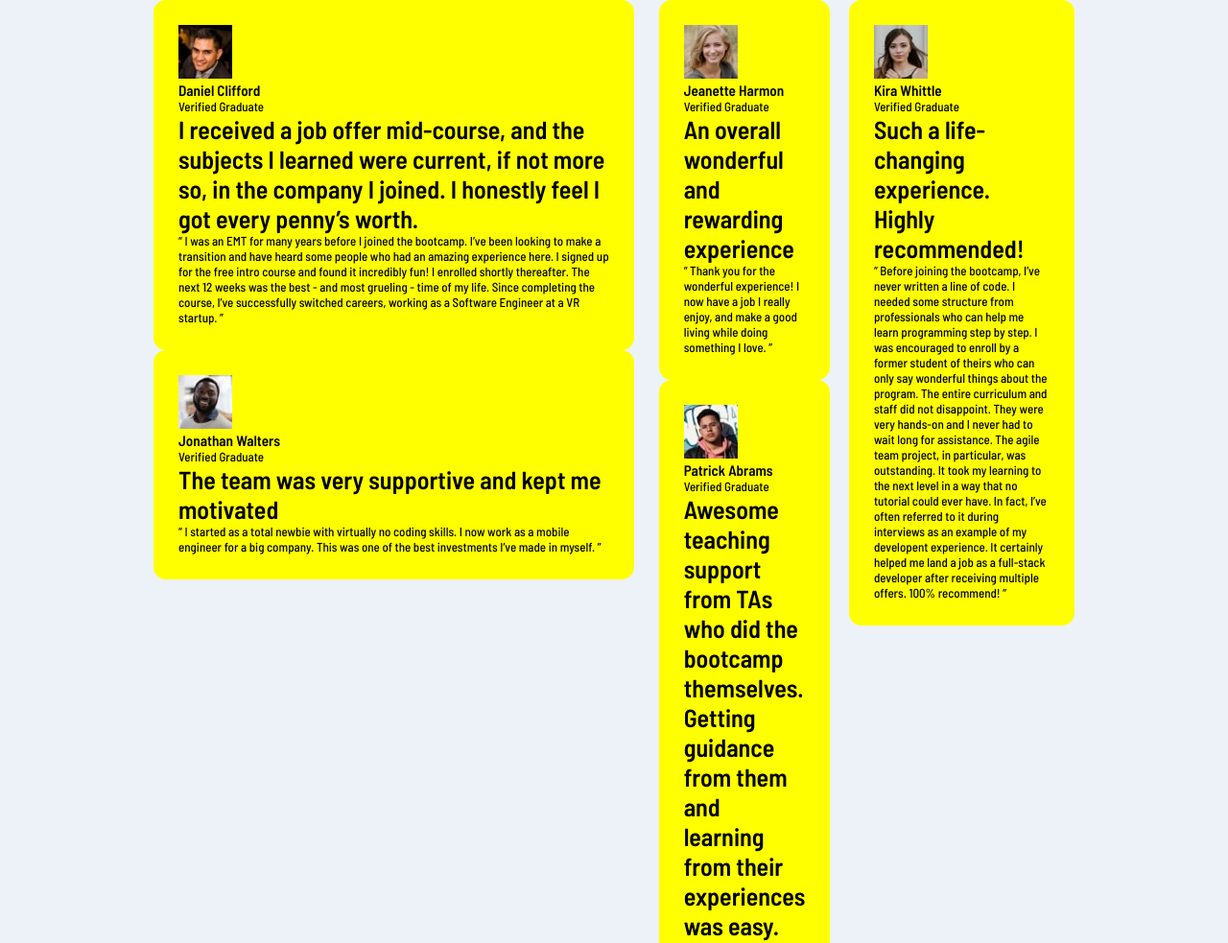
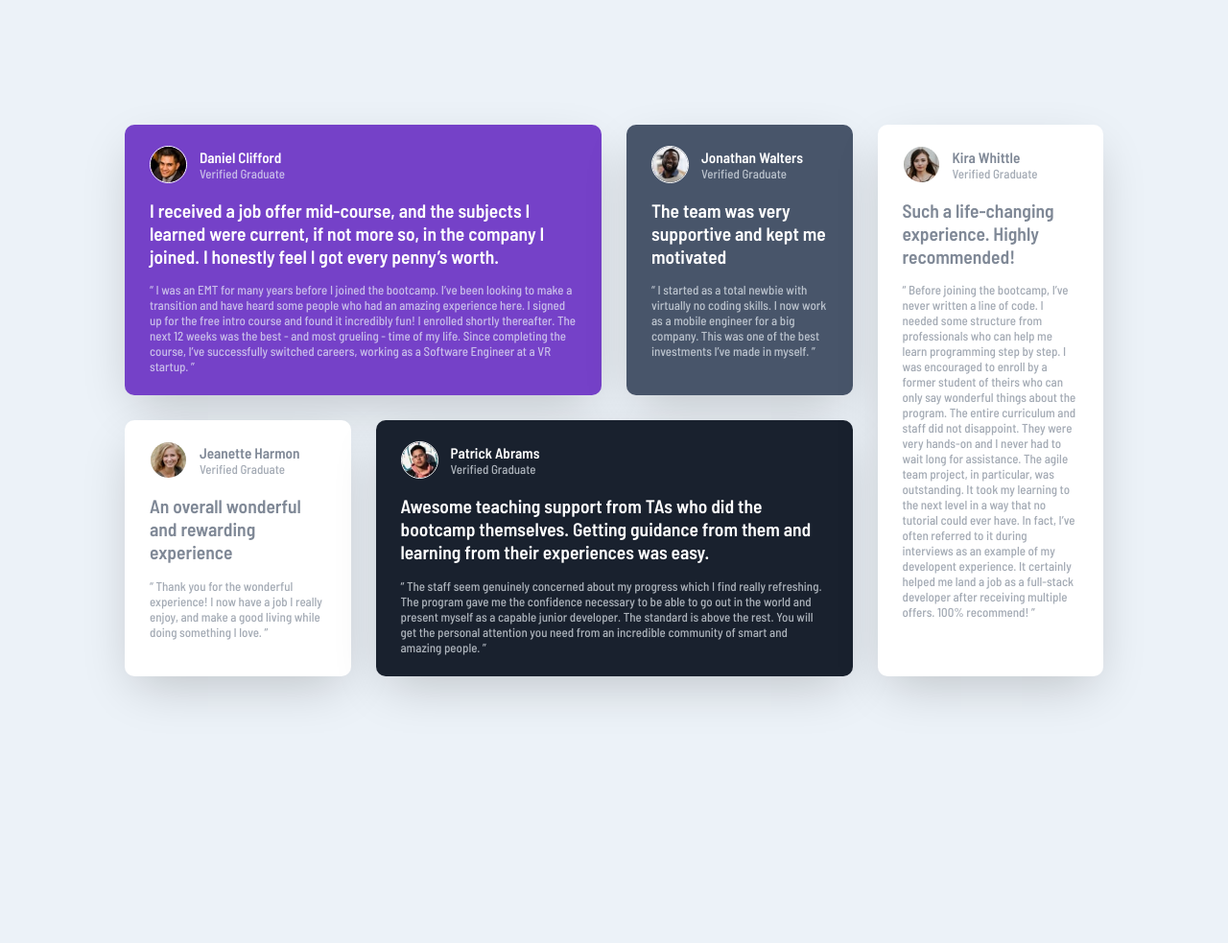
Before and after one commit to akaradexo/testimonials-grid-section-main, a plain HTML site: page index.html in a window 1280 px wide. Shown: the top 983 px of the page at 96% size. After the commit the page ends 835 px from the top, so only its background shows below. Drawn offline with Linux system fonts and the light colour scheme.

Commit message:
deskstop view done

```diff
--- a/index.html
+++ b/index.html
@@ -18,8 +18,6 @@
 </head>
 <body>
   <div class="container">
-    <div class="left-side">
-      <div class="top-side">
     <div class="Daniel card">
       <div class="author">
         <img src="./images/image-daniel.jpg" alt="">
@@ -29,8 +27,8 @@
         </div>
       </div>
       <div class="review">
-            <h1> I received a job offer mid-course, and the subjects I learned were current, if not more so,
-              in the company I joined. I honestly feel I got every penny’s worth.</h1>
+        <h2> I received a job offer mid-course, and the subjects I learned were current, if not more so,
+          in the company I joined. I honestly feel I got every penny’s worth.</h2>
         <p>“ I was an EMT for many years before I joined the bootcamp. I’ve been looking to make a
           transition and have heard some people who had an amazing experience here. I signed up
           for the free intro course and found it incredibly fun! I enrolled shortly thereafter.
@@ -47,15 +45,11 @@
         </div>
       </div>
       <div class="review">
-            <h1>The team was very supportive and kept me motivated</h1>
+        <h2>The team was very supportive and kept me motivated</h2>
         <p>  “ I started as a total newbie with virtually no coding skills. I now work as a mobile engineer
           for a big company. This was one of the best investments I’ve made in myself. ”</p>
       </div>
     </div>
-
-      </div>
-      <div class="bottom-side">
-
     <div class="Jeanette card">
       <div class="author">
         <img src="./images/image-jeanette.jpg" alt="">
@@ -65,7 +59,7 @@
         </div>
       </div>
       <div class="review">
-          <h1>An overall wonderful and rewarding experience</h1>
+        <h2>An overall wonderful and rewarding experience</h2>
         <p>“ Thank you for the wonderful experience! I now have a job I really enjoy, and make a good living
           while doing something I love. ”</p>
       </div>
@@ -79,18 +73,14 @@
         </div>
       </div>
       <div class="review">
-          <h1>Awesome teaching support from TAs who did the bootcamp themselves. Getting guidance from them and
-            learning from their experiences was easy.</h1>
+        <h2>Awesome teaching support from TAs who did the bootcamp themselves. Getting guidance from them and
+          learning from their experiences was easy.</h2>
         <p>“ The staff seem genuinely concerned about my progress which I find really refreshing. The program
           gave me the confidence necessary to be able to go out in the world and present myself as a capable
           junior developer. The standard is above the rest. You will get the personal attention you need from
           an incredible community of smart and amazing people. ”</p>
       </div>
     </div>
-
-      </div>
-    </div>
-    <div class="right-side">
     <div class="Kira card">
       <div class="author">
         <img src="./images/image-kira.jpg" alt="">
@@ -100,7 +90,7 @@
         </div>
       </div>
       <div class="review">
-          <h1>Such a life-changing experience. Highly recommended!</h1>
+        <h2>Such a life-changing experience. Highly recommended!</h2>
         <p> “ Before joining the bootcamp, I’ve never written a line of code. I needed some structure from
           professionals who can help me learn programming step by step. I was encouraged to enroll by a former
           student of theirs who can only say wonderful things about the program. The entire curriculum and staff
@@ -109,7 +99,6 @@
           could ever have. In fact, I’ve often referred to it during interviews as an example of my developent
           experience. It certainly helped me land a job as a full-stack developer after receiving multiple offers.
           100% recommend! ”</p>
-        </div>
       </div>
     </div>
   </div>
--- a/styles/style.css
+++ b/styles/style.css
@@ -27,6 +27,9 @@ Note for text colors:
     --clr-Very-dark-blackish-blue: #19212e;
     --clr-White: 	#ffffff;
 
+    --clr-text-dark: rgba(72, 85, 106, 0.7);
+    --clr-text-light:rgba(236, 242, 248, 0.7);
+
     --clr-Light-gray:	#cfcfcf;
     --clr-Light-grayish-blue:	#ecf2f8;
 
@@ -47,44 +50,135 @@ body {
     display: flex;
     justify-content: center;
     align-items: center;
-    background-color: #ecf2f8;
+    background-color: var(--clr-Light-grayish-blue);
+}
 
-}
+
 .container{
-    width: 75%;
-    display: grid;
-    grid-template-columns: 3fr 1fr;
-    column-gap: 1.5rem;
-    max-width: 1300px;
-    min-width: 930px;
+  display: grid;
+  grid-gap: 2rem;
+  width: 100%;
+
+  margin: 10rem;
+  grid-template: 'dan dan jon kira'
+                'jea pat pat kira '
+                / 0.9fr 0.9fr 0.9fr 0.9fr;
 }
 
 .card{
-    background-color: yellow;
-    border-radius: 1rem;
-    padding: 2rem;
+    border-radius: 10px;
+    padding: 1.7rem 2rem;
+    box-shadow: rgba(0, 0, 0, 0.2) 0px 18px 50px -10px;
 }
 
-.left-side{
-    display: grid;
-    grid-gap: 2rem;
-    grid-template-columns: 3fr 1fr;
+.author{
+    display: flex;
+    justify-content: flex-start;
+    align-items: center;
 }
 
+.author img{
+    width: 3rem;
+    height: 3rem;
+    border-radius: 3rem;
+    border: 1px solid var(--clr-White);
+}
 
+.author .name{
+    padding-left: 1rem;
+}
 
+.review h2{
+    padding: 1.2rem 0;
+}
+/* Daniel */
 .Daniel{
+    grid-area: dan;
+    background-color: var(--clr-Moderate-violet);
+}
+.Daniel .author .name h3{
+    color: var(--clr-White);
+}
+.Daniel .author .name p{
+    color: var(--clr-text-light);
+}
+.Daniel .review h2{
+    color: var(--clr-White);
+}
+.Daniel .review p{
+    color: var(--clr-text-light);
+}
+
+/* Jonathan */
+.Jonathan{
+    grid-area: jon;
+    background-color: var(--clr-Very-dark-grayish-blue);
+}
+.Jonathan .author .name h3{
+    color: var(--clr-White);
+}
+.Jonathan .author .name p{
+    color: var(--clr-text-light);
+}
+.Jonathan .review h2{
+    color: var(--clr-White);
+}
+.Jonathan .review p{
+    color: var(--clr-text-light);
+}
+
+/* Jeanette */
+.Jeanette{
+    grid-area: jea;
+    background-color: var(--clr-White);
+}
+.Jeanette .author .name h3{
+    color: var(--clr-text-dark);
+}
+.Jeanette .author .name p{
+    color: rgba(72, 85, 106, 0.5)
+}
+.Jeanette .review h2{
+    color: var(--clr-text-dark);
+}
+.Jeanette .review p{
+    color: rgba(72, 85, 106, 0.5)
+}
+
+/* Patrick */
+.Patrick{
+    grid-area: pat;
+    background-color: var(--clr-Very-dark-blackish-blue);
 
 }
-.Jonathan{
+.Patrick .author .name h3{
+    color: var(--clr-White);
+}
+.Patrick .author .name p{
+    color: var(--clr-text-light);
+}
+.Patrick .review h2{
+    color: var(--clr-White);
+}
+.Patrick .review p{
+    color: var(--clr-text-light);
+}
+
+/* Kira */
+.Kira{
+    background-color: var(--clr-White);
+    grid-area: kira;
+}
+.Kira .author .name h3{
+    color: var(--clr-text-dark);
 
 }
-.Jeanette{
-
+.Kira .author .name p{
+    color: rgba(72, 85, 106, 0.5)
 }
-.Patrick{
-
+.Kira .review h2{
+    color: var(--clr-text-dark);
 }
-.Kira{
-
+.Kira .review p{
+    color: rgba(72, 85, 106, 0.5)
 }
```
Lines whose indentation alone changed are shown as unchanged.
